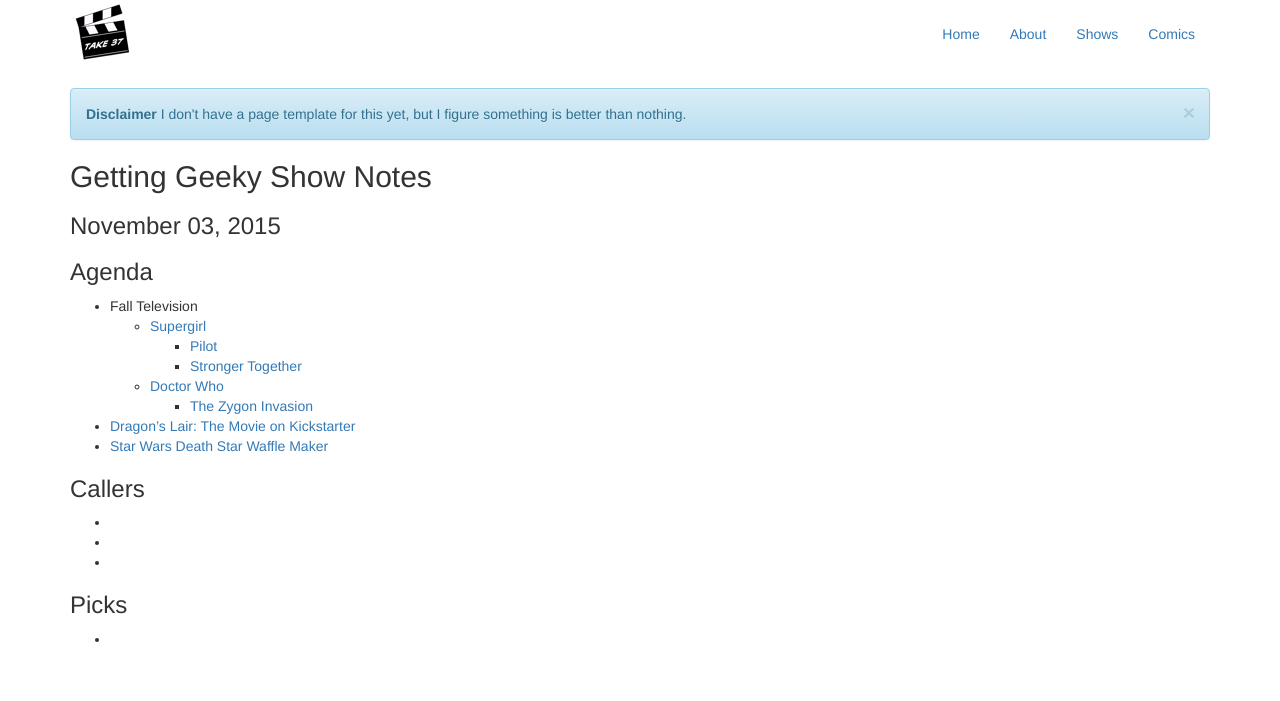
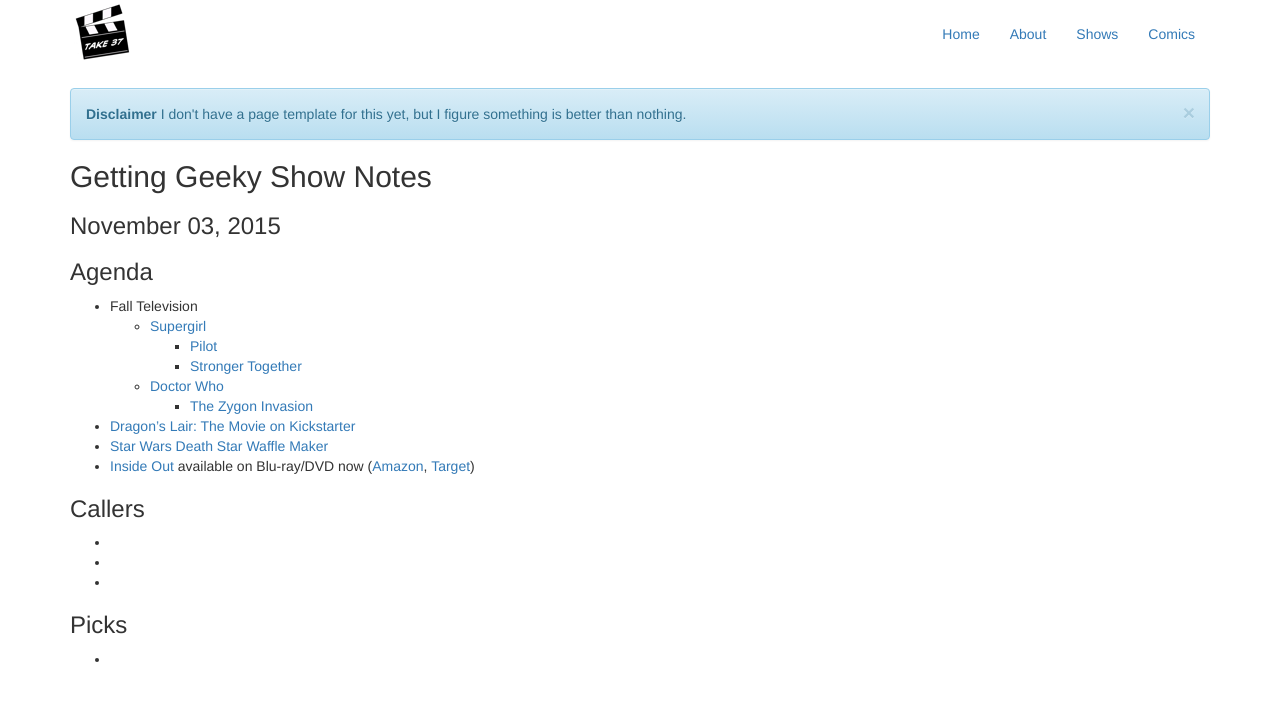
Before and after one commit to MirandaJanell/Take37, a Jekyll site: the page built from _posts/getting-geeky/2015-11-02-20151103.md, in a window 1280 px wide. Shown: the top 701 px of the page. Built offline with Jekyll 4.4.1, drawn with Linux system fonts in a browser that asks for light colours.

Commit message:
Added Inside Out to the agenda

```diff
--- a/_posts/getting-geeky/2015-11-02-20151103.md
+++ b/_posts/getting-geeky/2015-11-02-20151103.md
@@ -15,6 +15,7 @@
     * [The Zygon Invasion](http://www.imdb.com/title/tt4652840/)
 * [Dragon's Lair: The Movie on Kickstarter](https://www.kickstarter.com/projects/donbluth/dragons-lair-the-movie)
 * [Star Wars Death Star Waffle Maker](http://comicbook.com/2015/11/03/star-wars-death-star-waffle-maker-revealed/)
+* [Inside Out](http://www.imdb.com/title/tt2096673/) available on Blu-ray/DVD now ([Amazon](http://amzn.com/B00YCY46VO), [Target](http://www.target.com/webapp/wcs/stores/servlet/p/inside-out-includes-digital-copy-blu-ray-dvd/-/A-21493116))
 
 
 ### Callers
```
